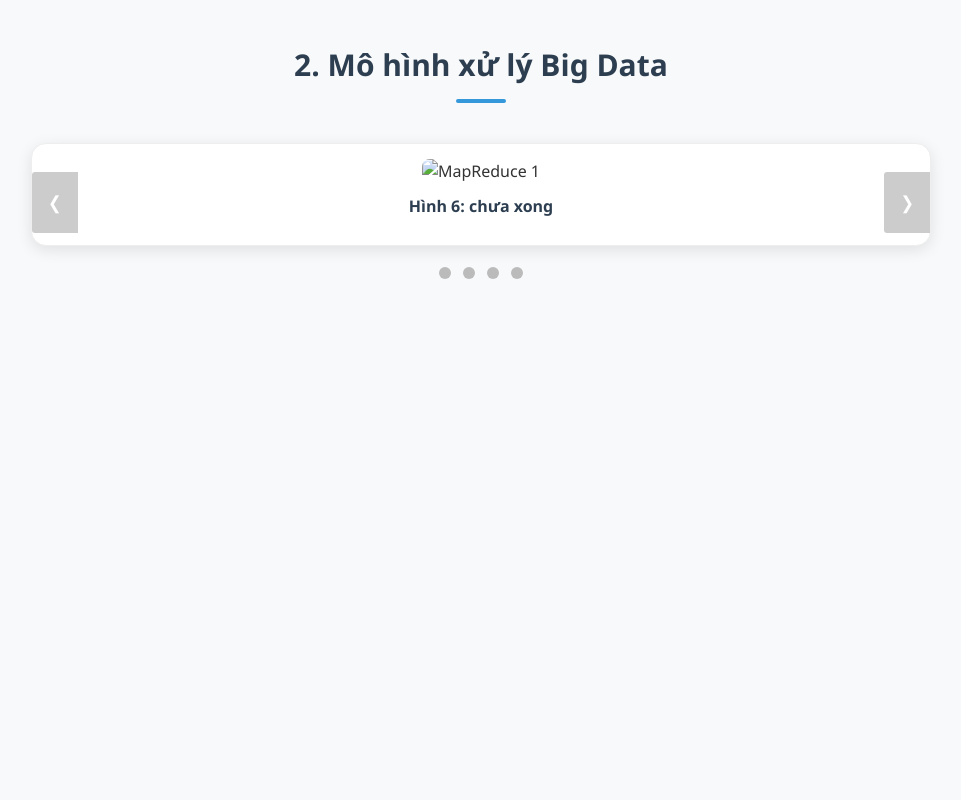
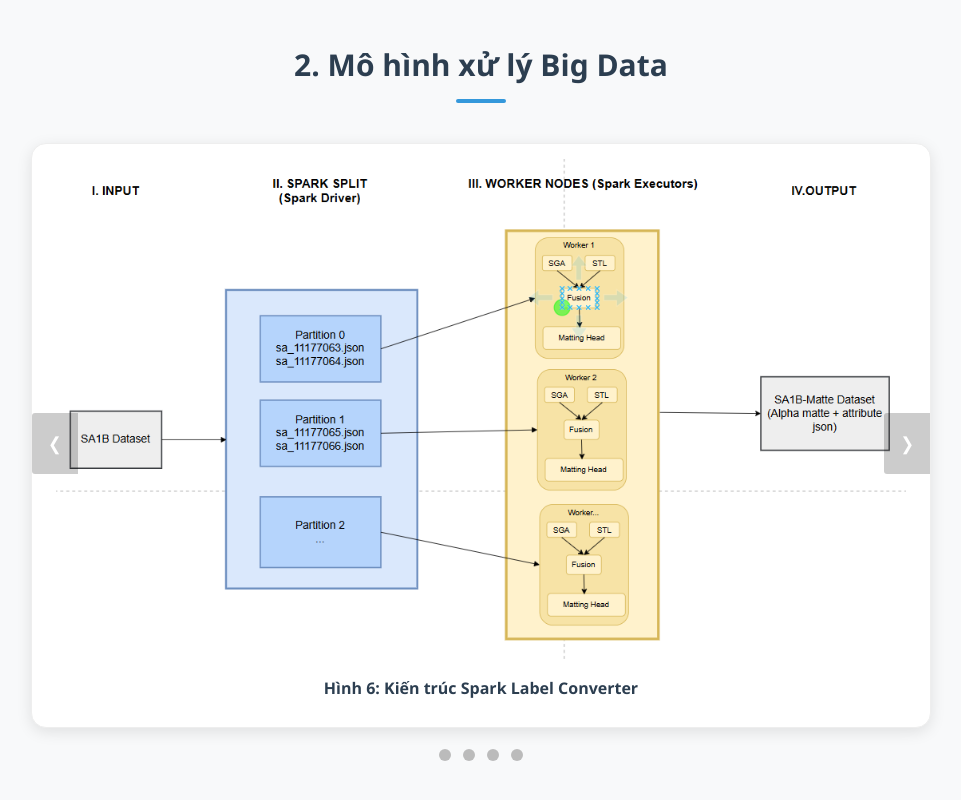
Before and after one commit to QDwn/bigdataweb, a plain HTML site: page index.html in a window 1280 px wide. Shown: the part 2328-3128 px from the top of the page, without its empty margins (159-1120 px from the left). Before the commit the page ends 2754 px from the top, so only its background shows below. Drawn offline with Linux system fonts and the light colour scheme.

Commit message:
Update slideshow images Bigdata and captions in index.html

```diff
--- a/index.html
+++ b/index.html
@@ -217,8 +217,8 @@
 
             <div class="slideshow-container">
                 <div class="mySlides2 fade">
-                    <img src="" alt="MapReduce 1">
-                    <div class="caption-text">Hình 6: chưa xong</div>
+                    <img src="Spark.png" alt="MapReduce 1">
+                    <div class="caption-text">Hình 6: Kiến trúc Spark Label Converter</div>
                 </div>
 
                 <div class="mySlides2 fade">
```
